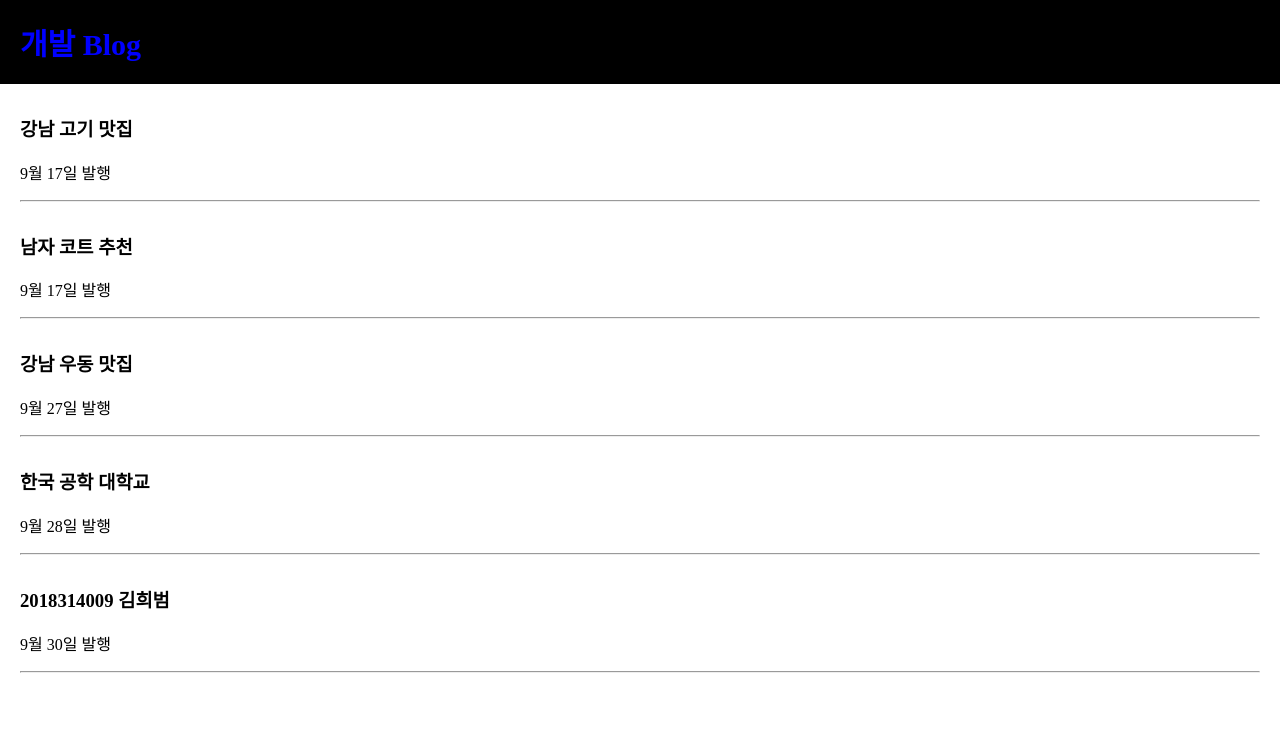
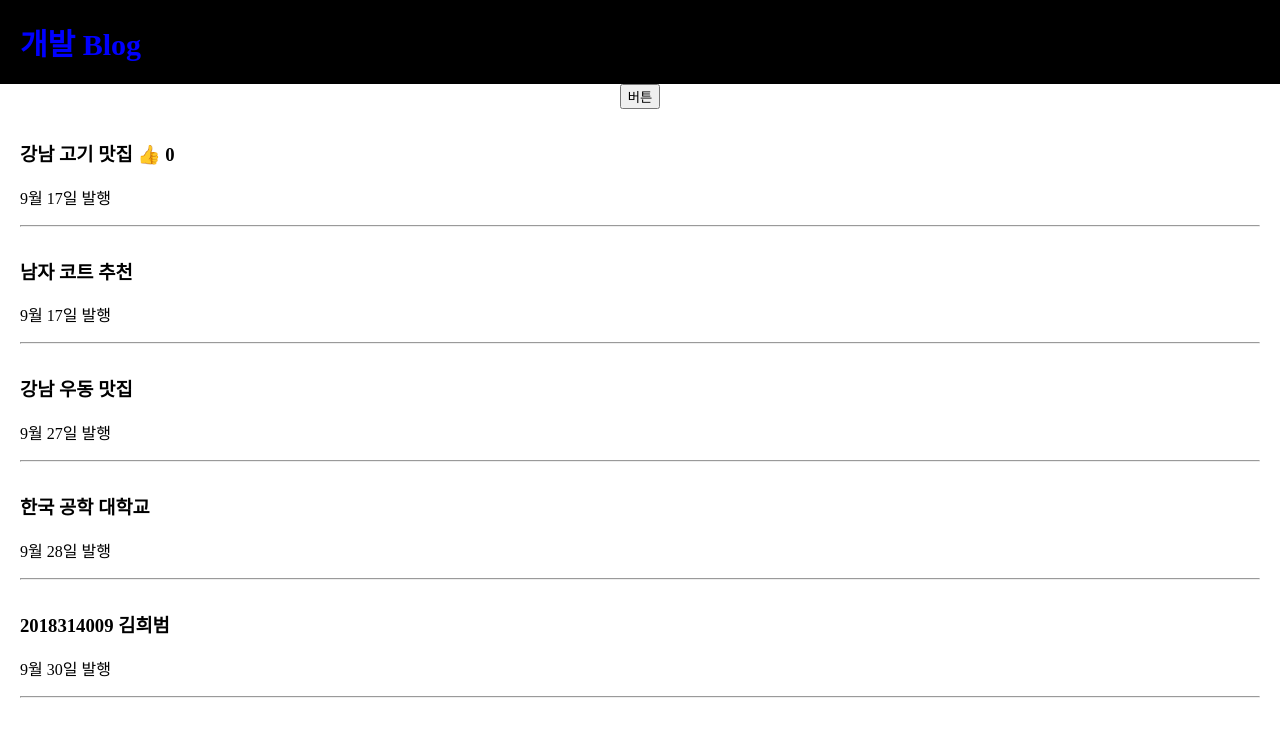
Before and after one commit to heebum99/react-practice, a React (Create React App) app: page / in a window 1280 px wide. Shown: the top 736 px of the page. Built offline with nearby package versions, Linux system fonts and the light colour scheme.

Commit message:
react 애플코딩 4장

```diff
--- a/src/App.js
+++ b/src/App.js
@@ -16,9 +16,13 @@ function App() {
 
   let [글제목3, 글제목변경3] = useState('2018314009 김희범');
 
+  let [따봉, 따봉변경] = useState(0);
+  //state 변경 함수를 이용해야 state 값을 변경할 수 있고 재렌더링이 일어남.
+
   let posts = '강남 고기 맛집';
   let setting = { color: 'blue', fontSize: '30px' };
 
+  //따봉변경('10'); => 따봉이라는 변수가 10으로 변경됨.
   function 함수() {
     return 100
   }
@@ -29,8 +33,12 @@ function App() {
         {/* <div style={ {color : 'blue', fontSize : '30px'} }>개발 Blog</div> */}
         <div style={setting}>개발 Blog</div>
       </div>
+      <button onClick={() => { 글제목변경('여자 코트 추천') }}>버튼</button>
       <div className="list">
-        <h3>{posts}</h3>
+        <h3>{posts} <span onClick={() => { 따봉변경(따봉 + 1); }}>👍</span> {따봉} </h3>
+        {/* { <span onClick={() => { 따봉 + 1과 같이 state는 그냥 변경하면 안됨. }}> */}
+        {/* <h3>{posts} <span onClick={() => { console.log(1) }}>👍</span>0 </h3> */}
+        {/* span tag를 눌렀을때 이벤트가 발생하도록(따봉 개수가 올라가도록), onCick {함수} or {() => {실행할내용}}만 들어가야함. */}
         <p>9월 17일 발행</p>
         <hr />
       </div>
```
